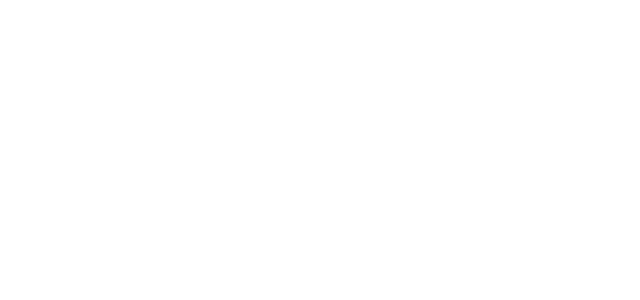
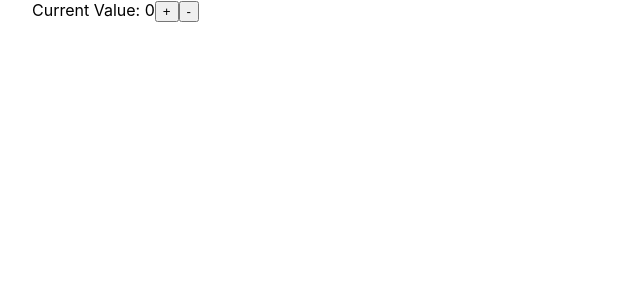
Before and after one commit to alexsumoski/nextjs-resource-management, a Next.js app: page / in a window 1280 px wide. Shown: the top 300 px of the page, without its empty margins (0-640 px from the left). Built offline with nearby package versions, Linux system fonts and the light colour scheme.

Commit message:
state recap

```diff
--- a/pages/index.js
+++ b/pages/index.js
@@ -1,11 +1,16 @@
 import Head from 'next/head'
 import Image from 'next/image'
 import styles from '../styles/Home.module.css'
+import { useState } from 'react';
 
 export default function Home() {
+  const [myValue, setValue] = useState(0);
+
   return (
     <div className={styles.container}>
-
+      <span>Current Value: { myValue }</span>
+      <button onClick={() => setValue(myValue+1)}>+</button>
+      <button onClick={() => setValue(myValue-1)}>-</button>
     </div>
   )
 }
```
